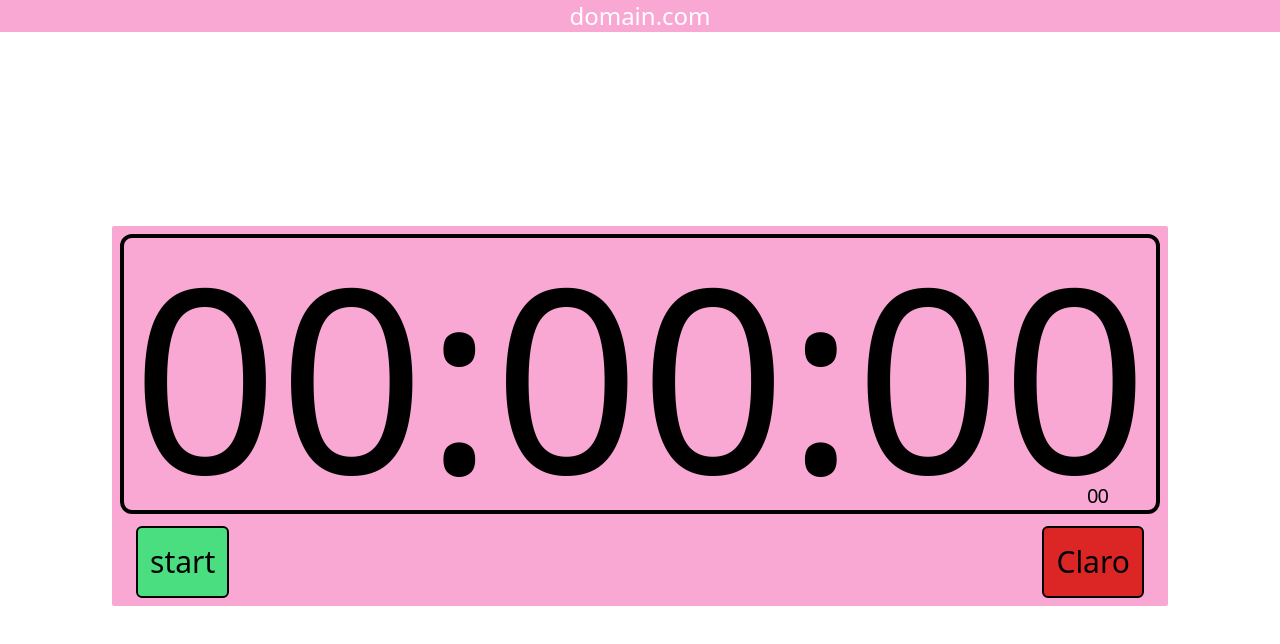
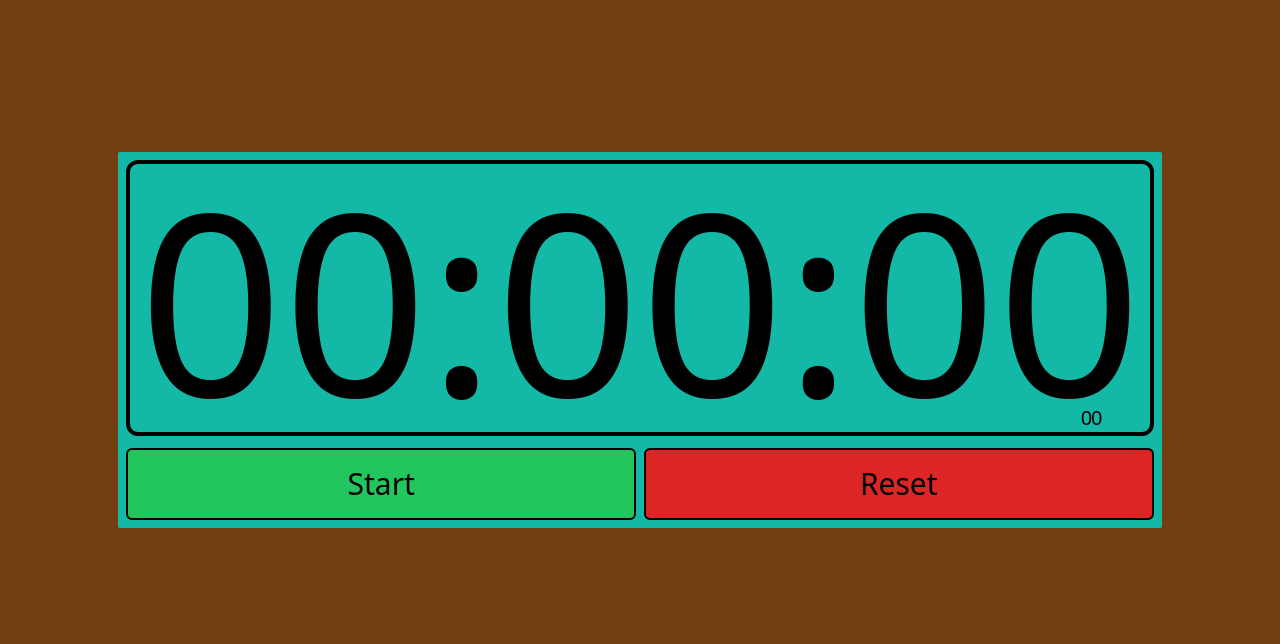
Before and after one commit to addier94/cronometro, a React (Create React App) app: page / in a window 1280 px wide. Shown: the top 644 px of the page. Built offline with nearby package versions, Linux system fonts and the light colour scheme.

Commit message:
big buttons

```diff
--- a/src/assets/main.scss
+++ b/src/assets/main.scss
@@ -1,3 +1,7 @@
 @tailwind base;
 @tailwind components;
 @tailwind utilities;
+
+body {
+  @apply bg-yellow-900
+}
--- a/src/components/HomePage.scss
+++ b/src/components/HomePage.scss
@@ -1,19 +1,16 @@
 .HomePage {
-  header{
-    @apply bg-pink-300 text-2xl text-center text-white;
-  }
   article{
-    @apply min-h-[calc(100vh-3rem)] my-2 flex items-center justify-center;
+    @apply min-h-[calc(100vh-3rem)] -mt-9 flex items-center justify-center;
     .div{
-      @apply px-2 py-2 bg-pink-300 rounded-sm text-7xl;
+      @apply px-2 py-2 bg-teal-500 rounded-sm text-7xl;
       main{
         @apply border-4 p-2 border-black rounded-xl mb-3 text-center;
-        @screen sm440 {font-size: 6.6rem;}
+        @screen sm440 {font-size: 5.6rem;}
         @screen sm540 {font-size: 8rem;}
         @screen md {font-size: 11.6rem;}
         @screen lg824 {font-size: 12.6rem;}
         @screen lg924 {font-size: 14rem;}
-        @screen lg {font-size: 16rem;}
+        @screen lg {font-size: 15.8rem;}
         section{
           @apply relative inline-block;
           span{
@@ -24,3 +21,6 @@
     }
   }
 }
+.Buttons {
+  @apply rounded-md border-2 border-black px-3 py-4;
+}
--- a/src/components/HomePage.tsx
+++ b/src/components/HomePage.tsx
@@ -1,20 +1,50 @@
 import { useState } from 'react';
 import './HomePage.scss';
-import StatusButtons from './StatusButtons';
 
-const add0 = <T extends number>(value:T) => {
+// helpers
+const add0 = (value:number) => {
   if (value.toString().length > 1) {
     return value;
   }
   return `0${value}`;
 };
 
+// btn component
+interface PropsBtn {
+  text:string,
+  color: string,
+  click: () => void
+}
+const Btn: React.FC<PropsBtn> = ({ text, color, click }:PropsBtn) => (
+  <button type="button" className={`Buttons ${color}`} onClick={click}>
+    {text}
+  </button>
+);
+
+interface IProps {
+timeStop: boolean,
+startTimer: () => void,
+stop: () => void,
+reset: () => void,
+}
+
+const Buttons = ({ timeStop, startTimer, stop, reset }:IProps) => (
+  <footer className="grid grid-cols-2 gap-x-2 text-3xl">
+    {timeStop && <Btn text="Start" color="bg-green-500" click={startTimer} /> }
+    {!timeStop && <Btn text="Pause" color="bg-yellow-500" click={stop} /> }
+
+    <Btn text="Reset" color="bg-red-600" click={reset} />
+  </footer>
+);
+
+// end btn component
+
 function HomePage() {
   const [time, setTime] = useState({
     ms: 0, s: 0, m: 0, h: 0,
   });
   const [interv, setInterv] = useState<any>();
-  const [status, setStatus] = useState(0);
+  const [timeStop, setTimeStop] = useState(true);
 
   let updatedMs = time.ms; let updatedS = time.s; let updatedM = time.m; let
     updatedH = time.h;
@@ -39,26 +69,24 @@ function HomePage() {
   };
   const reset = () => {
     clearInterval(interv);
-    setStatus(0);
+    setTimeStop(true);
     setTime({
       ms: 0, s: 0, m: 0, h: 0,
     });
   };
   const startTimer = () => {
-    // run();
-    setStatus(1);
+    setTimeStop(false);
     setInterv(setInterval(run, 10));
   };
 
   const stop = () => {
     clearInterval(interv);
 
-    setStatus(2);
+    setTimeStop(true);
   };
 
   return (
     <div className="HomePage">
-      <header>domain.com</header>
       <article>
         <div className="div">
           <main>
@@ -68,7 +96,7 @@ function HomePage() {
               <span>{add0(time.ms)}</span>
             </section>
           </main>
-          <StatusButtons status={status} startTimer={startTimer} stop={stop} reset={reset} />
+          <Buttons timeStop={timeStop} startTimer={startTimer} stop={stop} reset={reset} />
         </div>
       </article>
     </div>
--- a/src/components/StatusButtons.tsx
+++ /dev/null
@@ -1,33 +0,0 @@
-interface PropsBtn {
-    text:string,
-    color: string,
-    click: () => void
-}
-const Btn: React.FC<PropsBtn> = ({ text, color, click }:PropsBtn) => (
-  <button
-    type="button"
-    className={`px-3 py-4 ${color} rounded-md border-2 border-black`}
-    onClick={click}
-  >
-    {text}
-  </button>
-);
-
-interface IProps {
-  status: number,
-  startTimer: () => void,
-  stop: () => void,
-  reset: () => void,
-}
-
-const StatusButtons:React.FC<IProps> = ({ status, startTimer, stop, reset }:IProps) => (
-  <footer className="flex justify-between px-4 text-3xl">
-    {status === 0 && <Btn text="start" color="bg-green-400" click={startTimer} /> }
-    {status === 1 && <Btn text="pause" color="bg-green-500" click={stop} /> }
-    {status === 2 && <Btn text="renude" color="bg-green-500" click={startTimer} /> }
-
-    <Btn text="Claro" color="bg-red-600" click={reset} />
-  </footer>
-);
-
-export default StatusButtons;
```
